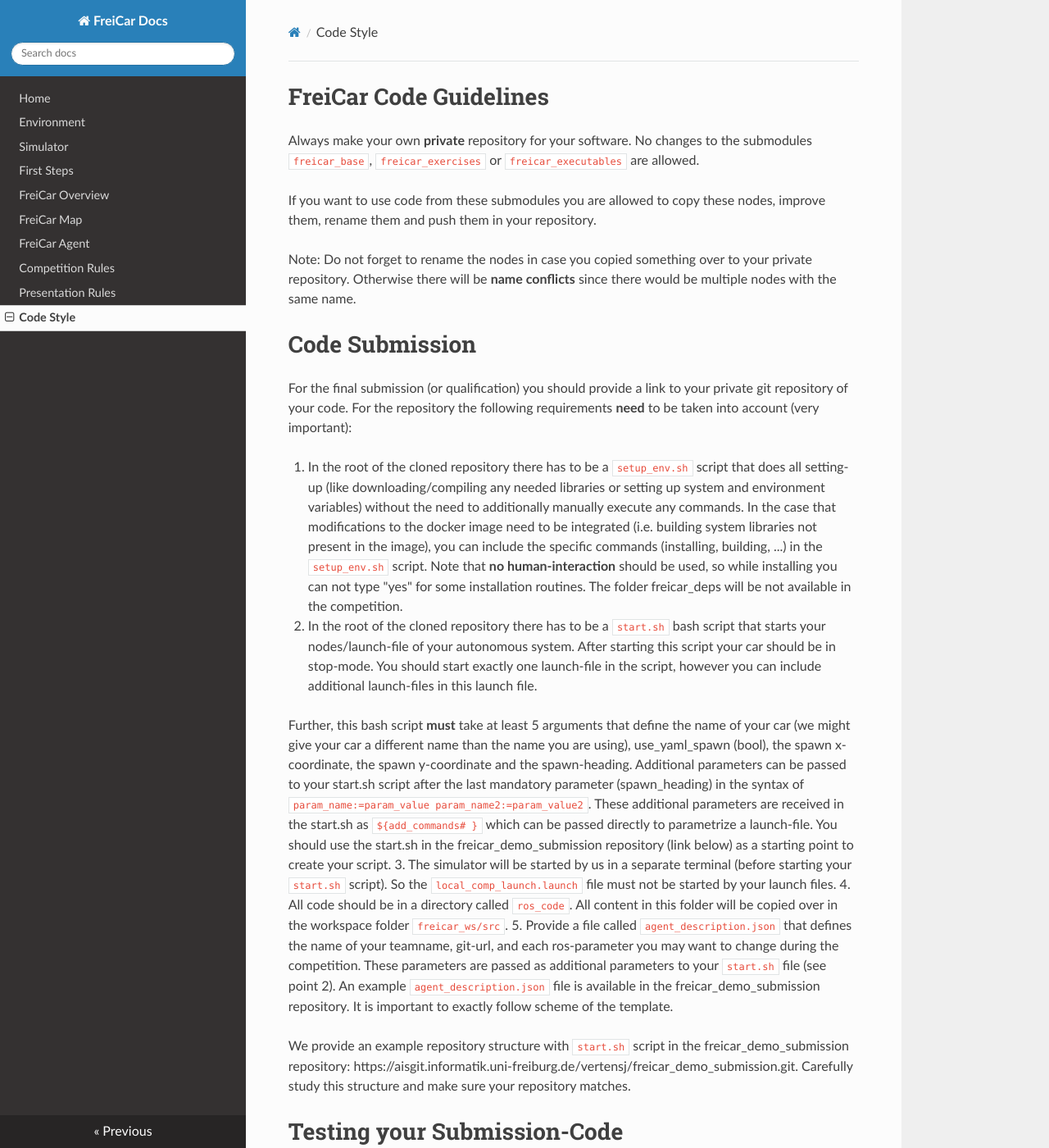
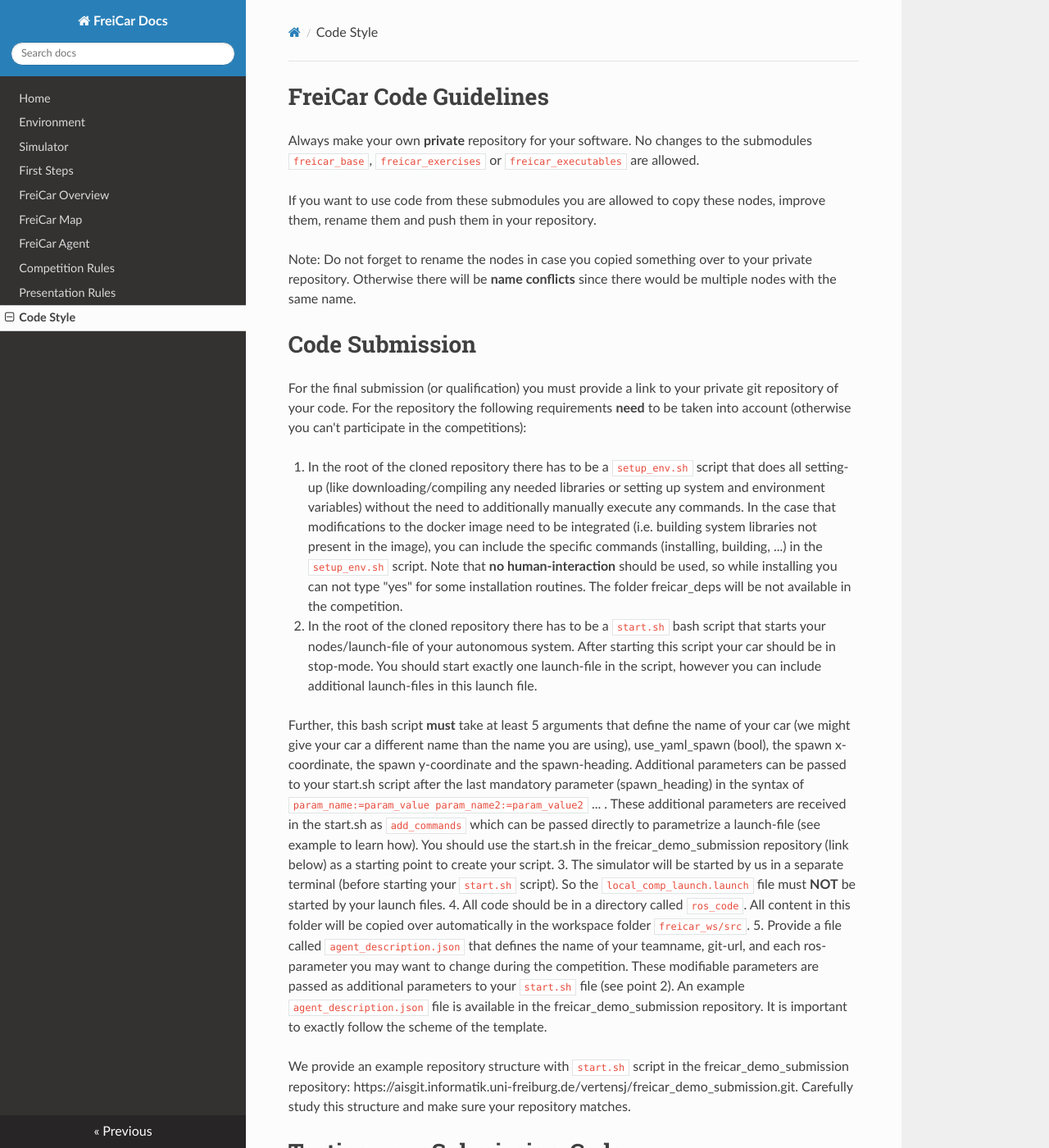
Before and after one commit to JohanVer/freicar_docs, an MkDocs documentation site: the page built from docs/code_style.md, in a window 1280 px wide and 1400 px high. Shown: the whole window at 82% size. Built offline with MkDocs 1.6.1, drawn with Linux system fonts in a browser that asks for light colours; nearby versions of some CDN libraries; some of the changed text lies outside the part shown.

Commit message:
updated style guide

````diff
--- a/docs/code_style.md
+++ b/docs/code_style.md
@@ -7,19 +7,19 @@ If you want to use code from these submodules you are allowed to copy these node
 Note: Do not forget to rename the nodes in case you copied something over to your private repository. Otherwise there will be **name conflicts** since there would be multiple nodes with the same name.
 
 # Code Submission
-For the final submission (or qualification) you should provide a link to your private git repository of your code.
-For the repository the following requirements **need** to be taken into account (very important):
+For the final submission (or qualification) you must provide a link to your private git repository of your code.
+For the repository the following requirements **need** to be taken into account (otherwise you can't participate in the competitions):
 
 1. In the root of the cloned repository there has to be a `setup_env.sh` script that does all setting-up (like downloading/compiling any needed libraries or setting up system and environment variables) without the need to additionally manually execute any commands. In the case that modifications to the docker image need to be integrated (i.e. building system libraries not present in the image),
 you can include the specific commands (installing, building, ...) in the `setup_env.sh` script. Note that **no human-interaction** should be used, so while installing you can not type "yes" for some installation routines. The folder freicar_deps will be not available in the competition.
 2. In the root of the cloned repository there has to be a `start.sh` bash script that starts your nodes/launch-file of your autonomous system. After starting this script your car should be in stop-mode. You should start exactly one launch-file in the script, however you can include additional launch-files in this launch file.
 
-Further, this bash script **must** take at least 5 arguments that define the name of your car (we might give your car a different name than the name you are using), use_yaml_spawn (bool), the spawn x-coordinate, the spawn y-coordinate and the spawn-heading. Additional parameters can be passed to your start.sh script after the last mandatory parameter (spawn_heading) in the syntax of `param_name:=param_value param_name2:=param_value2`. These additional parameters are received in the start.sh as `${add_commands# }` which can be passed directly to parametrize a launch-file.
+Further, this bash script **must** take at least 5 arguments that define the name of your car (we might give your car a different name than the name you are using), use_yaml_spawn (bool), the spawn x-coordinate, the spawn y-coordinate and the spawn-heading. Additional parameters can be passed to your start.sh script after the last mandatory parameter (spawn_heading) in the syntax of `param_name:=param_value param_name2:=param_value2` ... . These additional parameters are received in the start.sh as `add_commands` which can be passed directly to parametrize a launch-file (see example to learn how).
 You should use the start.sh in the freicar_demo_submission repository (link below) as a starting point to create your script.
-3. The simulator will be started by us in a separate terminal (before starting your `start.sh` script). So the ```local_comp_launch.launch``` file must not be started by your launch files.
-4. All code should be in a directory called `ros_code`. All content in this folder will be copied over in the workspace folder `freicar_ws/src`.
-5. Provide a file called `agent_description.json` that defines the name of your teamname, git-url, and each ros-parameter you may want to change during the competition. These parameters are passed as additional parameters to your `start.sh` file (see point 2).
-An example `agent_description.json` file is available in the freicar_demo_submission repository. It is important to exactly follow scheme of the template.
+3. The simulator will be started by us in a separate terminal (before starting your `start.sh` script). So the ```local_comp_launch.launch``` file must **NOT** be started by your launch files.
+4. All code should be in a directory called `ros_code`. All content in this folder will be copied over automatically in the workspace folder `freicar_ws/src`.
+5. Provide a file called `agent_description.json` that defines the name of your teamname, git-url, and each ros-parameter you may want to change during the competition. These modifiable parameters are passed as additional parameters to your `start.sh` file (see point 2).
+An example `agent_description.json` file is available in the freicar_demo_submission repository. It is important to exactly follow the scheme of the template.
 
 We provide an example repository structure with `start.sh` script in the freicar_demo_submission repository: https://aisgit.informatik.uni-freiburg.de/vertensj/freicar_demo_submission.git. Carefully study this structure and make sure your repository matches.
 
@@ -49,4 +49,6 @@ This will automatically start up your built docker and internally starts `start.
 
 ### Hints
 Thorough testing will save valuable time during the competition.
-If your submission does not meet the written requirements you can not participate in the competitions. Thus this will reflect in your final marks.
+
+
+<font size="20">**If your submission does not meet the written requirements you can not participate in the competitions. Thus this will reflect in your final marks.**</font>
````
